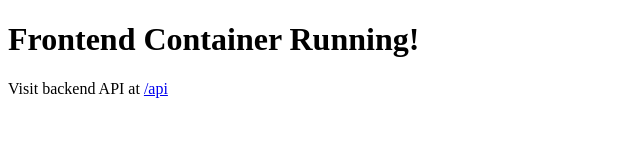
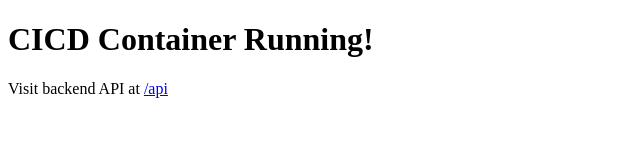
Before and after one commit to SaiiVedantham/multicontainerapp, a plain HTML site: page frontend/index.html in a window 1280 px wide. Shown: the whole page, without its empty margins (0-640 px from the left). Drawn offline with Linux system fonts and the light colour scheme.

Commit message:
Adding again

```diff
--- a/frontend/index.html
+++ b/frontend/index.html
@@ -2,7 +2,7 @@
 <html>
   <head><title>Multi-Container App</title></head>
   <body>
-    <h1>Frontend Container Running!</h1>
+    <h1>CICD Container Running!</h1>
     <p>Visit backend API at <a href="/api">/api</a></p>
   </body>
 </html>
```
